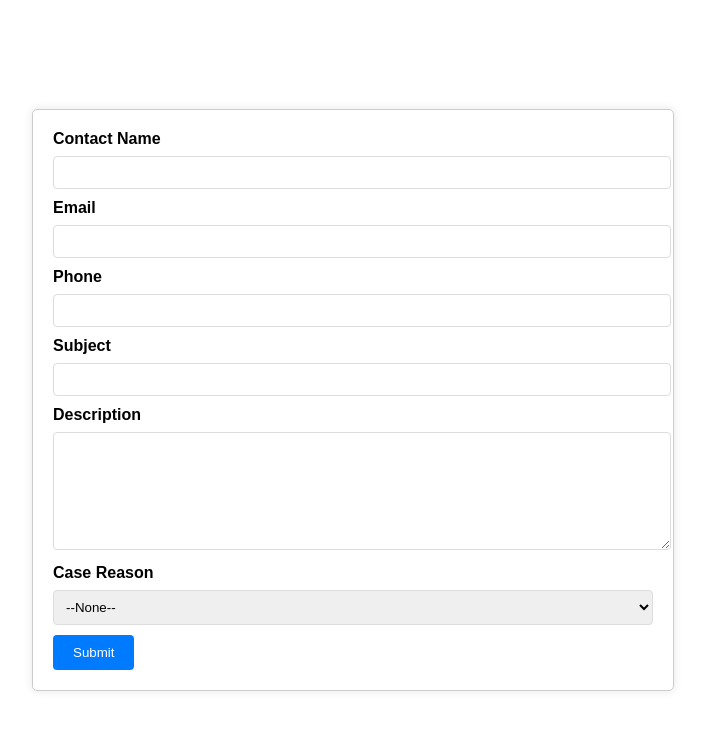
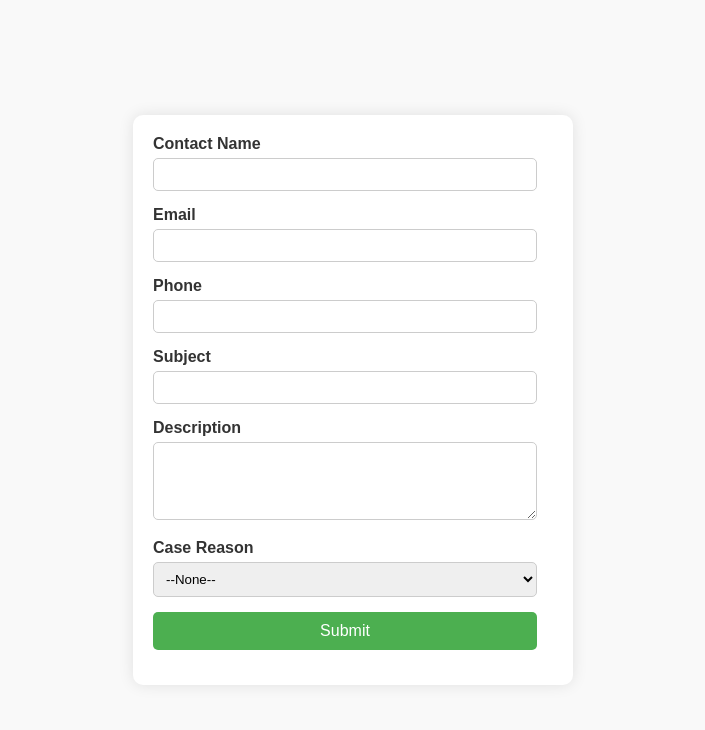
Before and after one commit to shreetika2207/SmithsTask, a plain HTML site: page index.html in a window 1280 px wide. Shown: the whole page, without its empty margins (287-992 px from the left). Drawn offline with Linux system fonts and the light colour scheme.

Commit message:
Update index.html

```diff
--- a/index.html
+++ b/index.html
@@ -2,81 +2,84 @@
 <html lang="en">
 <head>
     <meta charset="UTF-8">
-    <meta http-equiv="Content-type" content="text/html; charset=UTF-8">
+    <meta http-equiv="Content-Type" content="text/html; charset=UTF-8">
+    <title>Web-to-Case Form</title>
     <style>
-        /* Center the form */
         body {
             display: flex;
             justify-content: center;
             align-items: center;
-            height: 100vh; /* Full viewport height */
+            height: 100vh;
             margin: 0;
+            background-color: #f9f9f9;
             font-family: Arial, sans-serif;
         }
         form {
-            border: 1px solid #ccc;
+            background: #fff;
             padding: 20px;
-            border-radius: 5px;
-            box-shadow: 0 0 10px rgba(0, 0, 0, 0.1);
-            max-width: 600px;
+            border-radius: 10px;
+            box-shadow: 0 0 15px rgba(0, 0, 0, 0.1);
+            max-width: 400px;
             width: 100%;
         }
         label {
             display: block;
-            margin-bottom: 8px;
+            margin-bottom: 5px;
             font-weight: bold;
+            color: #333;
         }
-        input[type="text"],
-        textarea,
-        select {
-            width: 100%;
+        input, select, textarea {
+            width: calc(100% - 16px);
             padding: 8px;
-            margin-bottom: 10px;
-            border: 1px solid #ddd;
-            border-radius: 4px;
+            margin-bottom: 15px;
+            border: 1px solid #ccc;
+            border-radius: 5px;
+            box-sizing: border-box;
         }
         textarea {
-            height: 100px;
             resize: vertical;
         }
         input[type="submit"] {
-            background-color: #007bff;
+            background-color: #4CAF50;
             color: white;
             border: none;
+            border-radius: 5px;
+            cursor: pointer;
+            font-size: 16px;
             padding: 10px 20px;
-            border-radius: 4px;
-            cursor: pointer;
+            transition: background-color 0.3s ease;
         }
         input[type="submit"]:hover {
-            background-color: #0056b3;
+            background-color: #45a049;
         }
     </style>
 </head>
 <body>
-    <form action="https://webto.salesforce.com/servlet/servlet.WebToCase?encoding=UTF-8&orgId=00Dd2000000VyxZ" method="POST">
-        <input type="hidden" name="orgid" value="00Dd2000000VyxZ">
-        <input type="hidden" name="retURL" value="https://creative-raccoon-o5ut4p-dev-ed.trailblaze.lightning.force.com/lightning/o/Case/list?filterName=00Bd2000000eys0EAA">
+
+<form action="https://webto.salesforce.com/servlet/servlet.WebToCase?encoding=UTF-8&orgId=00DWU000007IEgP" method="POST">
+    <input type="hidden" name="orgid" value="00DWU000007IEgP">
+    <input type="hidden" name="retURL" value="https://shreetika2207.github.io/SmithsTask/">
 
     <!-- Optional debugging elements -->
-        <!-- <input type="hidden" name="debug" value="1"> -->
+    <!-- <input type="hidden" name="debug" value=1> -->
     <!-- <input type="hidden" name="debugEmail" value="shree.kesarwani@gmail.com"> -->
 
     <label for="name">Contact Name</label>
-        <input id="name" maxlength="80" name="name" size="20" type="text" required>
+    <input id="name" maxlength="80" name="name" size="20" type="text" required><br>
 
     <label for="email">Email</label>
-        <input id="email" maxlength="80" name="email" size="20" type="text" required>
+    <input id="email" maxlength="80" name="email" size="20" type="email" required><br>
 
     <label for="phone">Phone</label>
-        <input id="phone" maxlength="40" name="phone" size="20" type="text">
+    <input id="phone" maxlength="40" name="phone" size="20" type="tel" required><br>
 
     <label for="subject">Subject</label>
-        <input id="subject" maxlength="80" name="subject" size="20" type="text" required>
+    <input id="subject" maxlength="80" name="subject" size="20" type="text" required><br>
 
     <label for="description">Description</label>
-        <textarea id="description" name="description"></textarea>
+    <textarea name="description" rows="4" required></textarea><br>
 
-        <!-- Hidden field for default priority value -->
+    <!-- Priority field is hidden but set to High by default -->
     <input type="hidden" id="priority" name="priority" value="High">
 
     <label for="reason">Case Reason</label>
@@ -89,11 +92,10 @@
         <option value="Equipment Design">Equipment Design</option>
         <option value="Feedback">Feedback</option>
         <option value="Other">Other</option>
-        </select>
-
-        <input type="hidden" id="external" name="external" value="1">
+    </select><br>
 
     <input type="submit" name="submit" value="Submit">
 </form>
+
 </body>
 </html>
```
Lines whose indentation alone changed are shown as unchanged.
